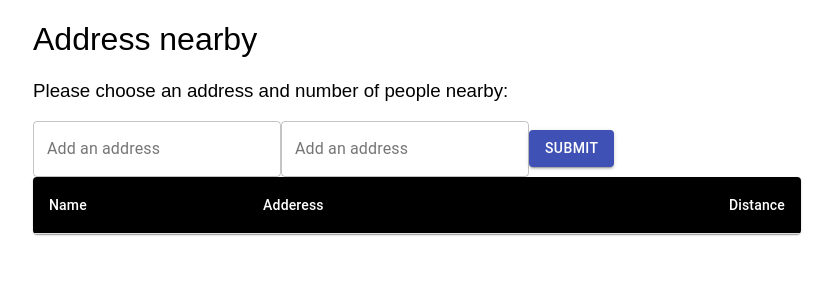
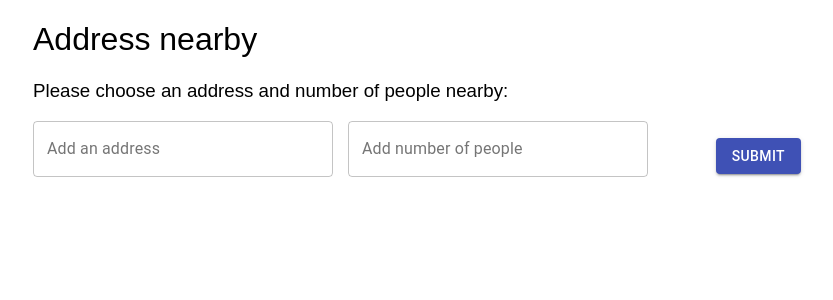
Before and after one commit to SaraiRoiz-Git/address-service-client, a React (Create React App) app: page / in a window 1280 px wide. Shown: the top 300 px of the page, without its empty margins (223-1056 px from the left). Built offline with nearby package versions, Linux system fonts and the light colour scheme.

Commit message:
working front

```diff
--- a/src/App.js
+++ b/src/App.js
@@ -1,7 +1,6 @@
 
 import './App.css';
 import Inputs from './components/Inputs';
-import AddressTable from './components/AddressTable';
 import styled from 'styled-components'
 
 export default function App() {
--- a/src/components/Inputs.js
+++ b/src/components/Inputs.js
@@ -1,6 +1,6 @@
 import { Button, Table } from '@material-ui/core';
 import { TextField } from '@material-ui/core';
-import { useEffect, useState } from 'react';
+import { useState } from 'react';
 import styled from 'styled-components';
 import { getNearbyAddress } from '../axios/axios';
 import TableBody from '@material-ui/core/TableBody';
@@ -10,7 +10,6 @@ import TableRow from '@material-ui/core/TableRow';
 import Paper from '@material-ui/core/Paper';
 import { withStyles, makeStyles } from '@material-ui/core/styles';
 import TableCell from '@material-ui/core/TableCell';
-
 export default function Inputs() {
 
     const [address, setAddress] = useState("")
@@ -35,15 +34,18 @@ export default function Inputs() {
     return (
         <div>
             <Container>
-                <TextField id="outlined-basic" label="Add an address" variant="outlined" onChange={(e) => setAddress(e.target.value)} />
-                <TextField type="number" id="outlined-basic" label="Add an address" variant="outlined" onChange={(e) => setPeople(e.target.value)} />
+                <InputsContainer>
+                    <TextField m={5} id="outlined-basic" label="Add an address" variant="outlined" onChange={(e) => setAddress(e.target.value)} />
+                    <TextField type="number" id="outlined-basic" label="Add number of people" variant="outlined" onChange={(e) => setPeople(e.target.value)} />
+                </InputsContainer>
 
                 <Btn>
-                    <Button variant="contained" color="primary" onClick={displayClosestPeople}>
+                    <Button variant="contained" paddingTop={2} color="primary" onClick={displayClosestPeople}>
                         Submit
                     </Button>
                 </Btn>
             </Container>
+            <TableDisplay display={nearbyAddress.length > 0}>
                 <TableContainer component={Paper}>
                     <Table className={classes.table} aria-label="customized table">
                         <TableHead>
@@ -66,6 +68,8 @@ export default function Inputs() {
                         </TableBody>
                     </Table>
                 </TableContainer>
+            </TableDisplay>
+
         </div>
 
     )
@@ -97,7 +101,17 @@ const useStyles = makeStyles({
 
 const Container = styled.div`
 display:flex;
+justify-content: space-between;
 align-items: center;
+ margin-bottom: 30px;
+ flex-wrap: wrap;
 `
 const Btn = styled.div`
 `
+const InputsContainer = styled.div`
+display:flex;
+flex-wrap: wrap;
+`
+const TableDisplay = styled.div`
+display:${({ display }) => display ? "block" : "none"};
+`
--- a/src/index.css
+++ b/src/index.css
@@ -8,6 +8,12 @@ body {
 code {
   font-family: source-code-pro, Menlo, Monaco, Consolas, 'Courier New',
     monospace;
-   align-content: f;
+
 
 }
+.MuiFormControl-root {
+  width: 300px;
+  margin-right: 15px !important;
+  margin-bottom: 15px !important;
+
+}
```
Also changed, not shown: src/logo.svg (added). Lines whose indentation alone changed are shown as unchanged.
